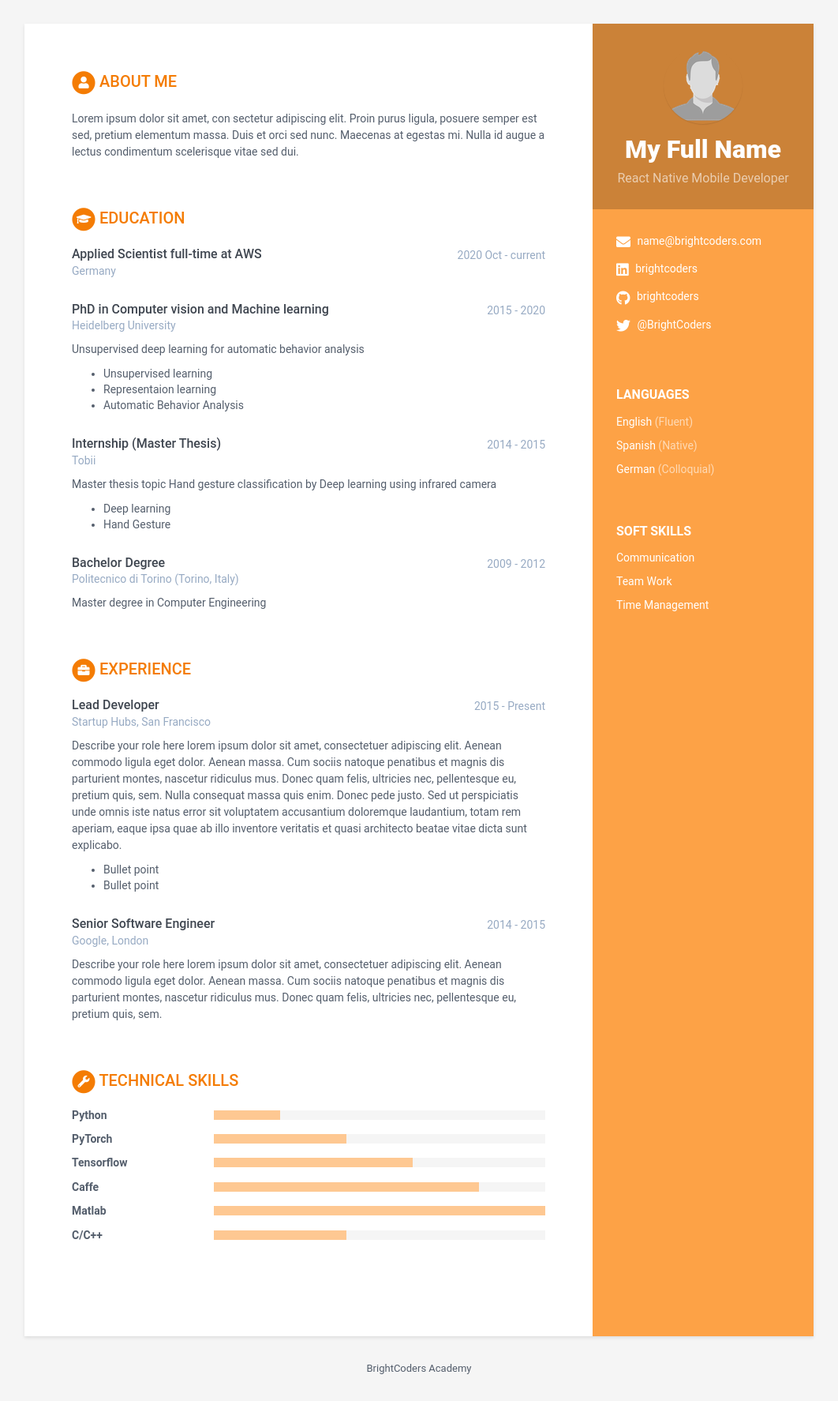
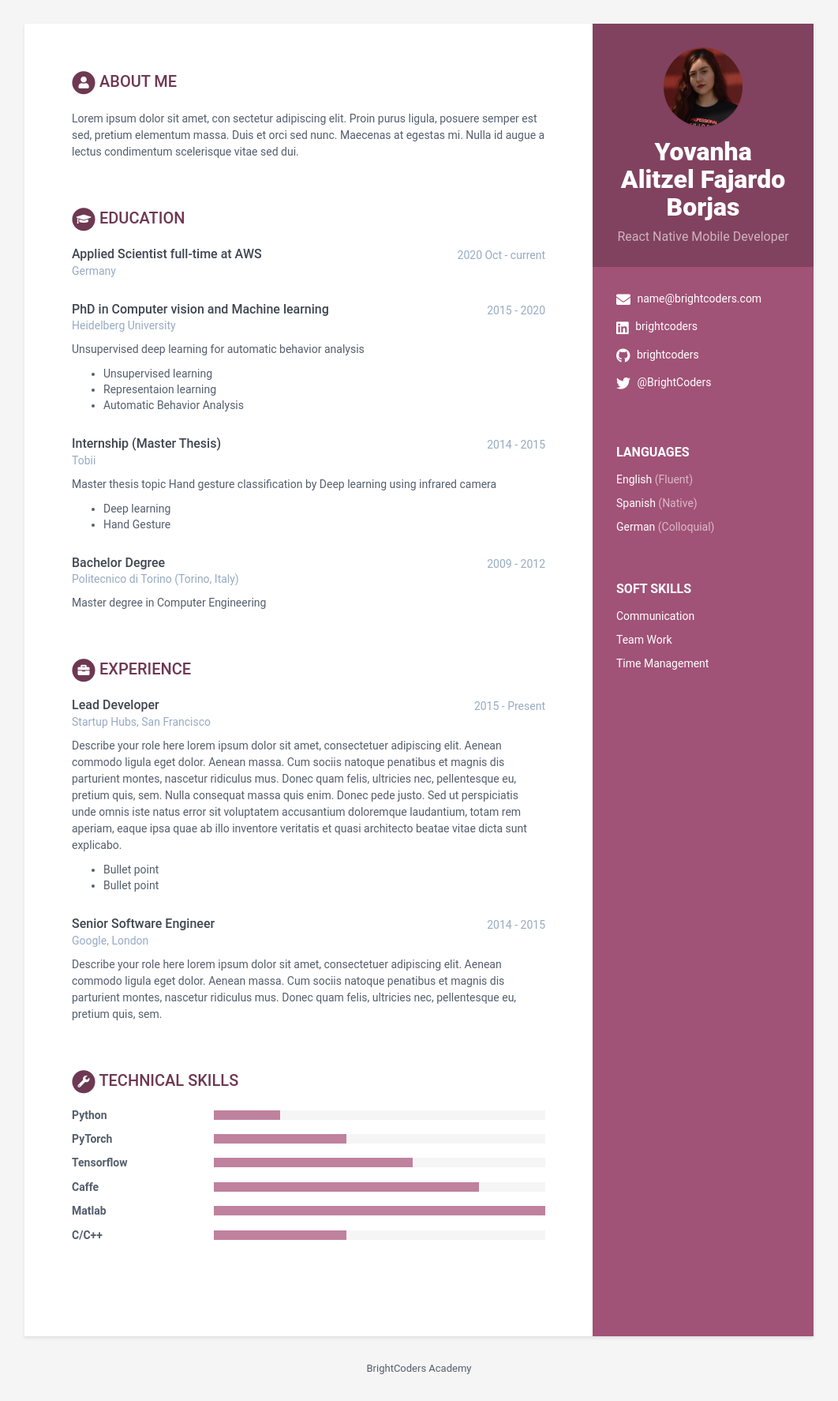
Before and after one commit to BC-MAY-21-RN/kata-resume-yovanha, a Jekyll site: the page built from index.html, in a window 1280 px wide. Shown: the whole page at 79% size, without its empty margins (109-1171 px from the left). Built offline with Jekyll 4.4.1, drawn with Linux system fonts in a browser that asks for light colours.

```diff
--- a/_config.yml
+++ b/_config.yml
@@ -5,11 +5,11 @@ title: BrightCoders Academy
 url: '' #'http://webjeda.com'
 baseurl: 'https://bc-may-21-rn.github.io/kata-resume-yovanha/' #change it according to your repository name
 # Style will be applied only after restarting the build or serve. Just choose one of the options.
-theme_skin: orange # blue turquoise green berry orange ceramic
+theme_skin: berry # orange blue turquoise green orange ceramic
 chrome_mobile_color: #use hex colors (ex:#1976d2) or leave empty if you don't want a color for chrome mobile searchbar
 
 # Tracker
-analytics: #UA-83979019-1
+analytics: UA-83979019-1
 
 # Sass/SCSS
 sass:
--- a/_data/data.yml
+++ b/_data/data.yml
@@ -7,7 +7,7 @@ sidebar:
   education: False # NO MODIFICAR
 
   # Profile information
-  name: My Full Name # Nombre completo
+  name: Yovanha Alitzel Fajardo Borjas # Nombre completo
   tagline: React Native Mobile Developer # React Native Mobile Developer ó Ruby on Rails Web Developer Según sea el caso
   avatar: profile.png # Colocar una imagen con tu foto de 100x100 pixels dentro de /assets/images
 
```
Also changed, not shown: assets/images/profile.png.
